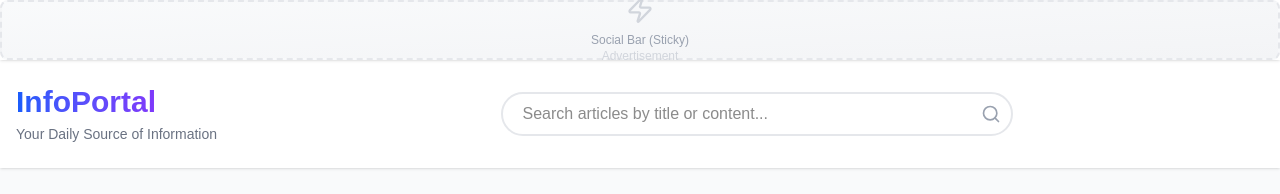
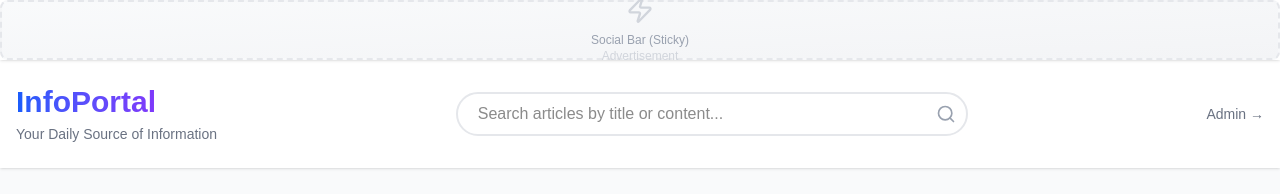
Before and after one commit to avhan052-arch/news, a Next.js app: page / in a window 1280 px wide. Shown: the top 194 px of the page. Built offline with nearby package versions, Linux system fonts and the light colour scheme.

Commit message:
Update Login Admin

```diff
--- a/app/page.tsx
+++ b/app/page.tsx
@@ -1,7 +1,6 @@
 'use client';
 import React, { useState, useEffect, useRef } from 'react';
 import Script from 'next/script';
-import { useSearchParams } from 'next/navigation';
 import { Share2, TrendingUp, Zap, Clock, Heart, MessageCircle, Bookmark, Home, Settings, FileText, BarChart3, Plus, Edit2, Trash2, Eye, Lock, LogOut, Search } from 'lucide-react';
 
 // --- TYPE DEFINITIONS ---
@@ -362,6 +361,7 @@ const FrontendView = (props: {
   loading: boolean;
   selectedArticle: Article | null;
   setSelectedArticle: (article: Article | null) => void;
+  setIsAdmin: (val: boolean | null) => void;
   articles: Article[];
   incrementViews: (id: number) => void;
   selectedCategory: string | null;
@@ -370,7 +370,7 @@ const FrontendView = (props: {
   setSearchQuery: (query: string) => void;
   adConfig: AdConfigState;
 }) => {
-  const { loading, selectedArticle, setSelectedArticle, articles, incrementViews, selectedCategory, setSelectedCategory, searchQuery, setSearchQuery, adConfig } = props;
+  const { loading, selectedArticle, setSelectedArticle, setIsAdmin, articles, incrementViews, selectedCategory, setSelectedCategory, searchQuery, setSearchQuery, adConfig } = props;
 
   return (
     <div className="min-h-screen bg-gray-50">
@@ -418,6 +418,12 @@ const FrontendView = (props: {
               </div>
             </div>
 
+            <button
+              onClick={() => setIsAdmin(null)}
+              className="text-sm text-gray-500 hover:text-gray-700 flex-shrink-0"
+            >
+              Admin →
+            </button>
           </div>
         </div>
       </header>
@@ -752,7 +758,14 @@ const AdminDashboard = (props: {
                       onClick={() => {
                         setShowArticleForm(false);
                         setEditingArticle(null);
-                        setFormData({ title: '', category: '', image: '', excerpt: '', content: '', readTime: '5 min' });
+                        setFormData({
+                          title: '',
+                          category: '',
+                          image: '',
+                          excerpt: '',
+                          content: '',
+                          readTime: '5 min'
+                        });
                       }}
                       className="px-6 py-2 bg-gray-300 text-black rounded-lg hover:bg-gray-400 transition-colors"
                     >
@@ -916,7 +929,7 @@ const AdminDashboard = (props: {
 
 // --- MAIN APP COMPONENT ---
 
-function App() {
+const AdsterraApp = () => {
   const [isAdmin, setIsAdmin] = useState<boolean | null>(false);
   const [password, setPassword] = useState('');
   const [articles, setArticles] = useState<Article[]>([]);
@@ -1169,6 +1182,7 @@ function App() {
     loading={loading}
     selectedArticle={selectedArticle}
     setSelectedArticle={setSelectedArticle}
+    setIsAdmin={setIsAdmin}
     articles={articles}
     incrementViews={incrementViews}
     selectedCategory={selectedCategory}
@@ -1179,14 +1193,4 @@ function App() {
   />;
 };
 
-const AdsterraApp = () => {
-    // This is a wrapper component because useSearchParams can only be used in a client component
-    // that is a child of a <Suspense> boundary. In Next.js App Router, the page itself is the boundary.
-    return (
-        <React.Suspense fallback={<div>Loading...</div>}>
-            <App />
-        </React.Suspense>
-    );
-}
-
 export default AdsterraApp;
```
